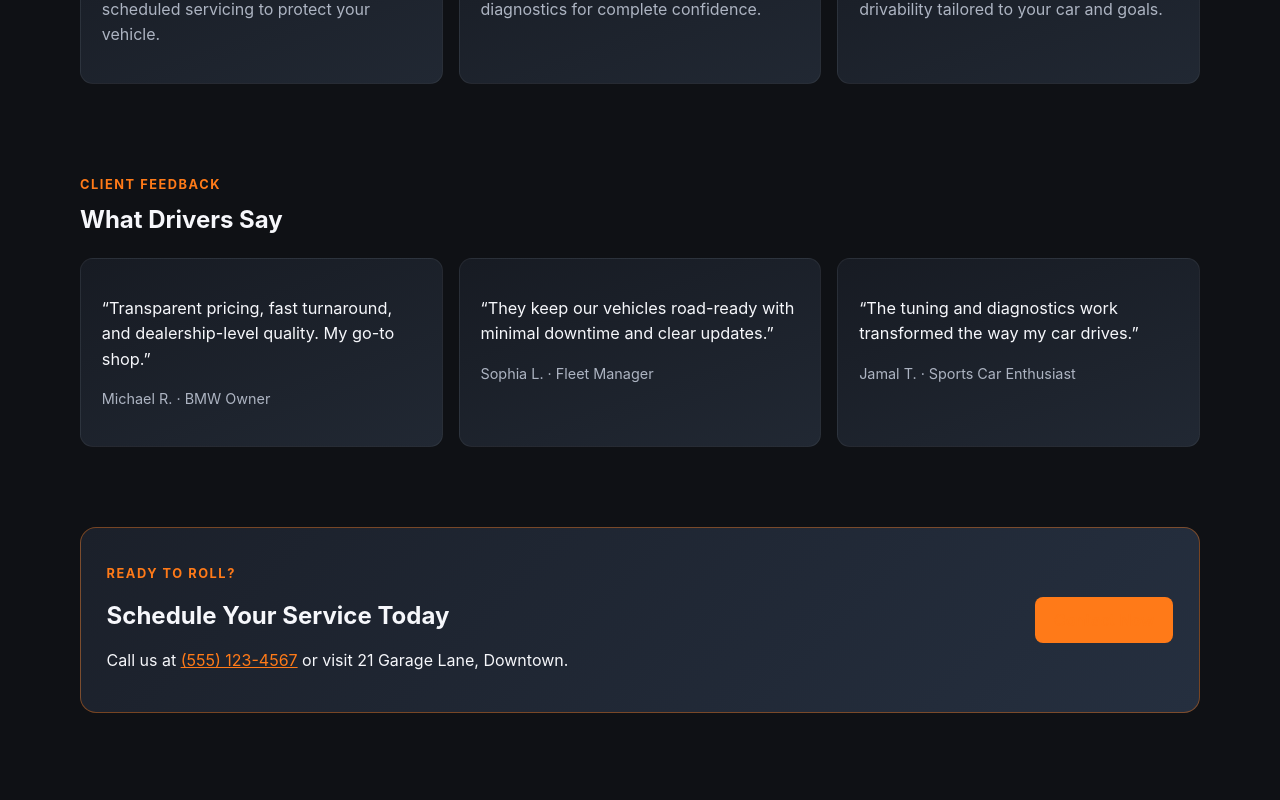
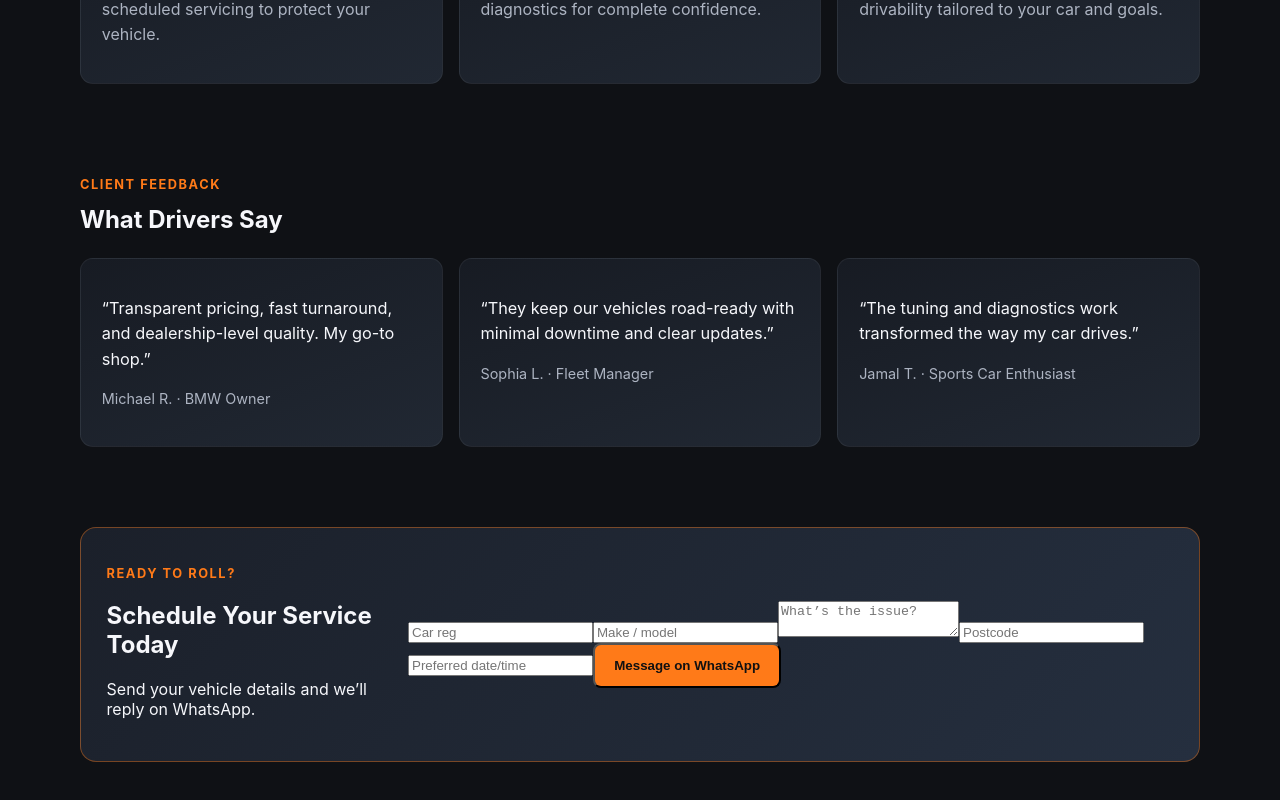
Before and after one commit to owenmatty/DarylMechanicVue, a Vue app: page / in a window 1280 px wide. Shown: the part 1158-1958 px from the top of the page. Before the commit the page ends 1935 px from the top, so only its background shows below. Built offline with nearby package versions, Linux system fonts and the light colour scheme.

Commit message:
trying enquiry

```diff
--- a/src/components/ContactCTA.vue
+++ b/src/components/ContactCTA.vue
@@ -4,9 +4,50 @@
       <div>
         <p class="eyebrow">Ready to Roll?</p>
         <h2>Schedule Your Service Today</h2>
-        <p>Call us at <a href="tel:+15551234567">(555) 123-4567</a> or visit 21 Garage Lane, Downtown.</p>
+        <p>Send your vehicle details and we’ll reply on WhatsApp.</p>
       </div>
-      <a class="btn btn-primary" href="mailto:service@darylmechanic.com">Contact Now</a>
+
+      <form class="contact-form" @submit.prevent="submitEnquiry">
+        <input v-model="form.reg" placeholder="Car reg" required />
+        <input v-model="form.makeModel" placeholder="Make / model" required />
+        <textarea v-model="form.issue" placeholder="What’s the issue?" required />
+        <input v-model="form.postcode" placeholder="Postcode" required />
+        <input v-model="form.preferredDate" placeholder="Preferred date/time" />
+
+        <button class="btn btn-primary" type="submit">
+          Message on WhatsApp
+        </button>
+      </form>
     </div>
   </section>
 </template>
+
+<script setup>
+import { reactive } from "vue";
+
+const form = reactive({
+  reg: "",
+  makeModel: "",
+  issue: "",
+  postcode: "",
+  preferredDate: ""
+});
+
+async function submitEnquiry() {
+  const res = await fetch("/api/enquiry", {
+    method: "POST",
+    headers: {
+      "Content-Type": "application/json"
+    },
+    body: JSON.stringify(form)
+  });
+
+  if (!res.ok) {
+    alert("Something went wrong. Please call or WhatsApp directly.");
+    return;
+  }
+
+  const data = await res.json();
+  window.location.href = data.whatsappUrl;
+}
+</script>
```
Also changed, not shown: 1 other file (tests, documents, lock files or other folders).
